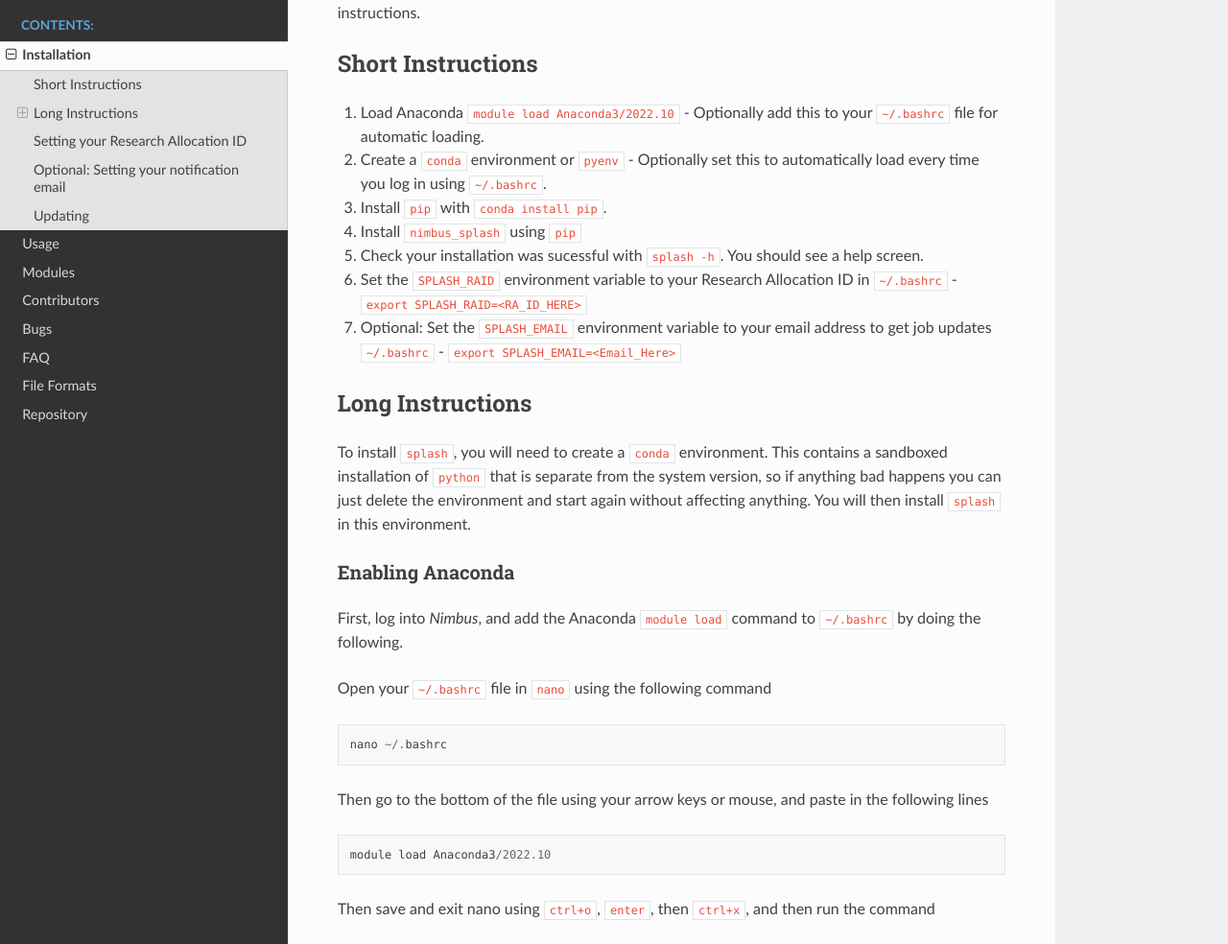
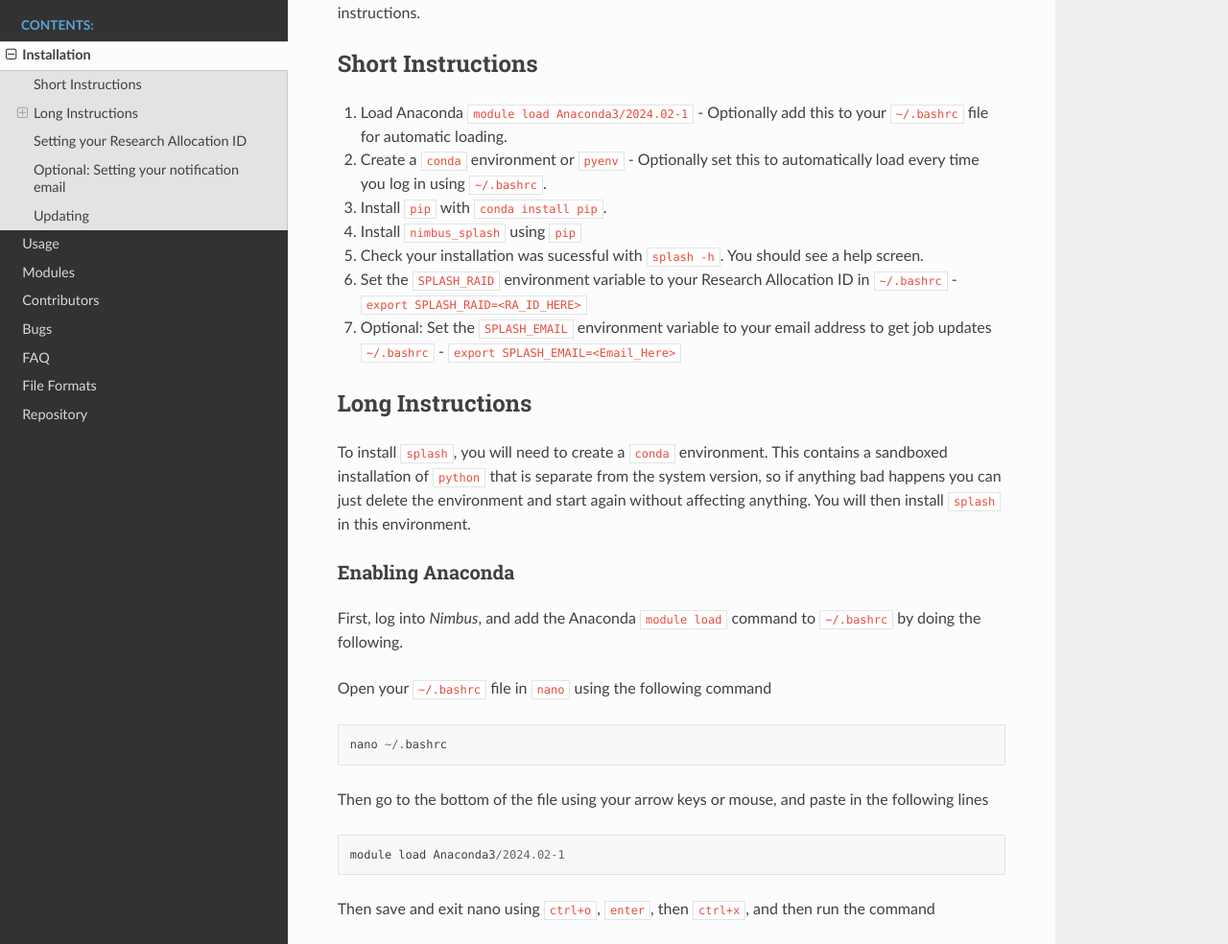
Before and after one commit to JonKragskow/nimbus_splash, a Sphinx documentation site: the page built from docs/source/installation.rst, in a window 1280 px wide and 1400 px high. Shown: the part 353-1337 px from the top of the window at 96% size. Built offline with Sphinx 7.4.7 and the Read the Docs theme 3.1.0, drawn with Linux system fonts in a browser that asks for light colours.

Commit message:
docs: update anaconda version in installation guide

```diff
--- a/docs/source/installation.rst
+++ b/docs/source/installation.rst
@@ -13,7 +13,7 @@ Depending on your level of python knowledge, follow either the short instruction
 Short Instructions
 ------------------
 
-1. Load Anaconda ``module load Anaconda3/2022.10`` - Optionally add this to your ``~/.bashrc`` file for automatic loading.
+1. Load Anaconda ``module load Anaconda3/2024.02-1`` - Optionally add this to your ``~/.bashrc`` file for automatic loading.
 2. Create a ``conda`` environment or ``pyenv`` - Optionally set this to automatically load every time you log in using ``~/.bashrc``.
 3. Install ``pip`` with ``conda install pip``.
 4. Install ``nimbus_splash`` using ``pip``
@@ -44,7 +44,7 @@ Then go to the bottom of the file using your arrow keys or mouse, and paste in t
 
 .. code-block::
 
-    module load Anaconda3/2022.10
+    module load Anaconda3/2024.02-1
 
 
 Then save and exit nano using ``ctrl+o``, ``enter``, then ``ctrl+x``, and then run the command
```
